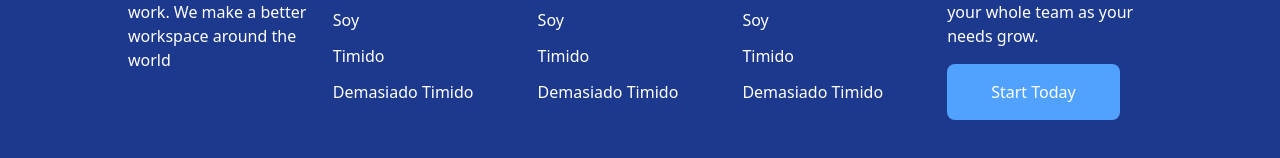
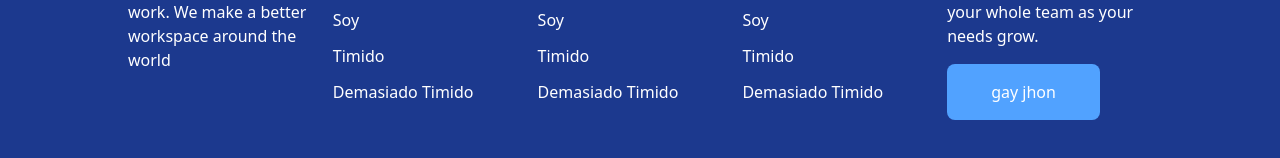
Before and after one commit to jafh1906/D.Q-del-oriente, a React (Vite) app: page / in a window 1280 px wide. Shown: the part 1000-1158 px from the top of the page. Built offline with nearby package versions, Linux system fonts and the light colour scheme.

Commit message:
se hizon un cambio

```diff
--- a/src/Components/Footer.jsx
+++ b/src/Components/Footer.jsx
@@ -45,7 +45,7 @@ export const Footer = () => {
           <p>Get started for free. Add your whole team as your needs grow.</p>
           <div>
             <button className="bg-blue-400 rounded-lg p-4 px-11">
-              Start Today
+              gay jhon
             </button>
           </div>
         </div>
```
